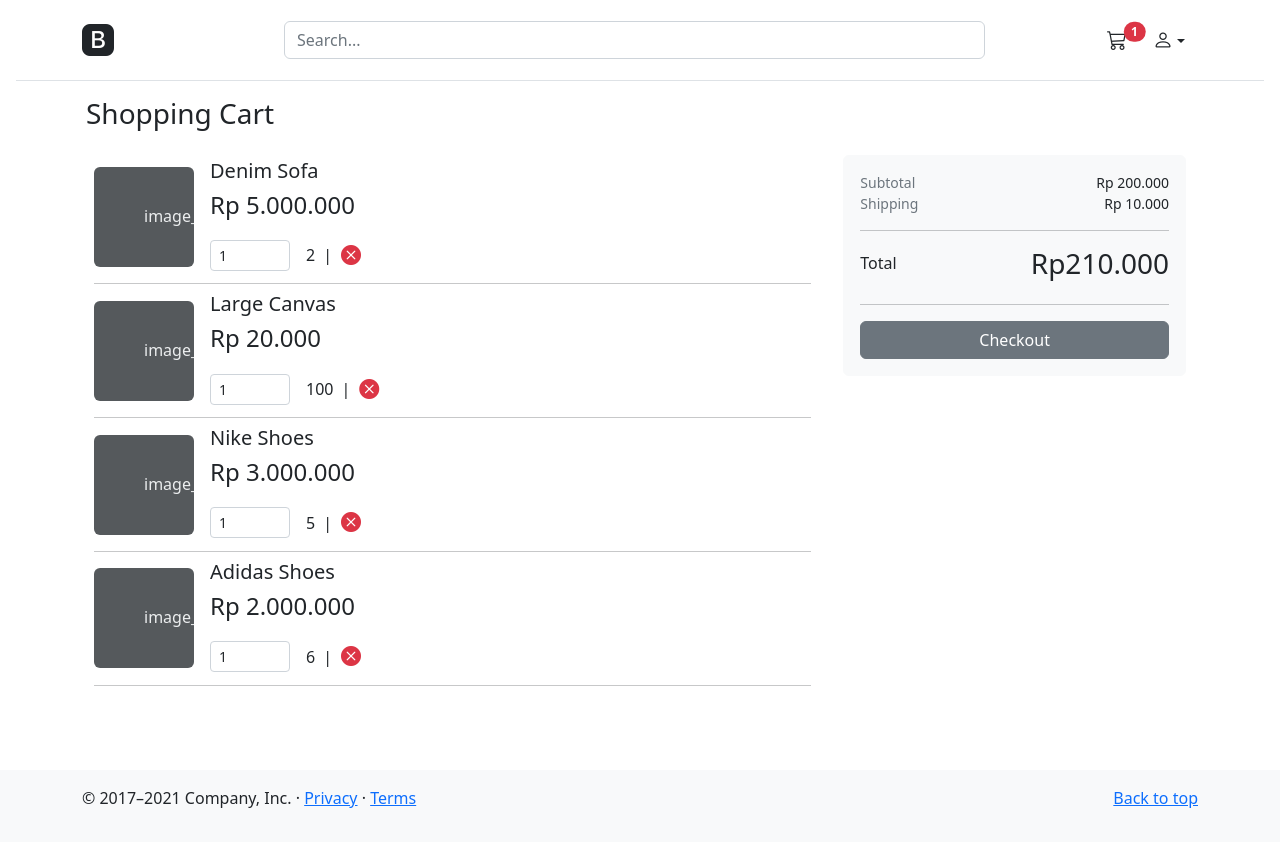
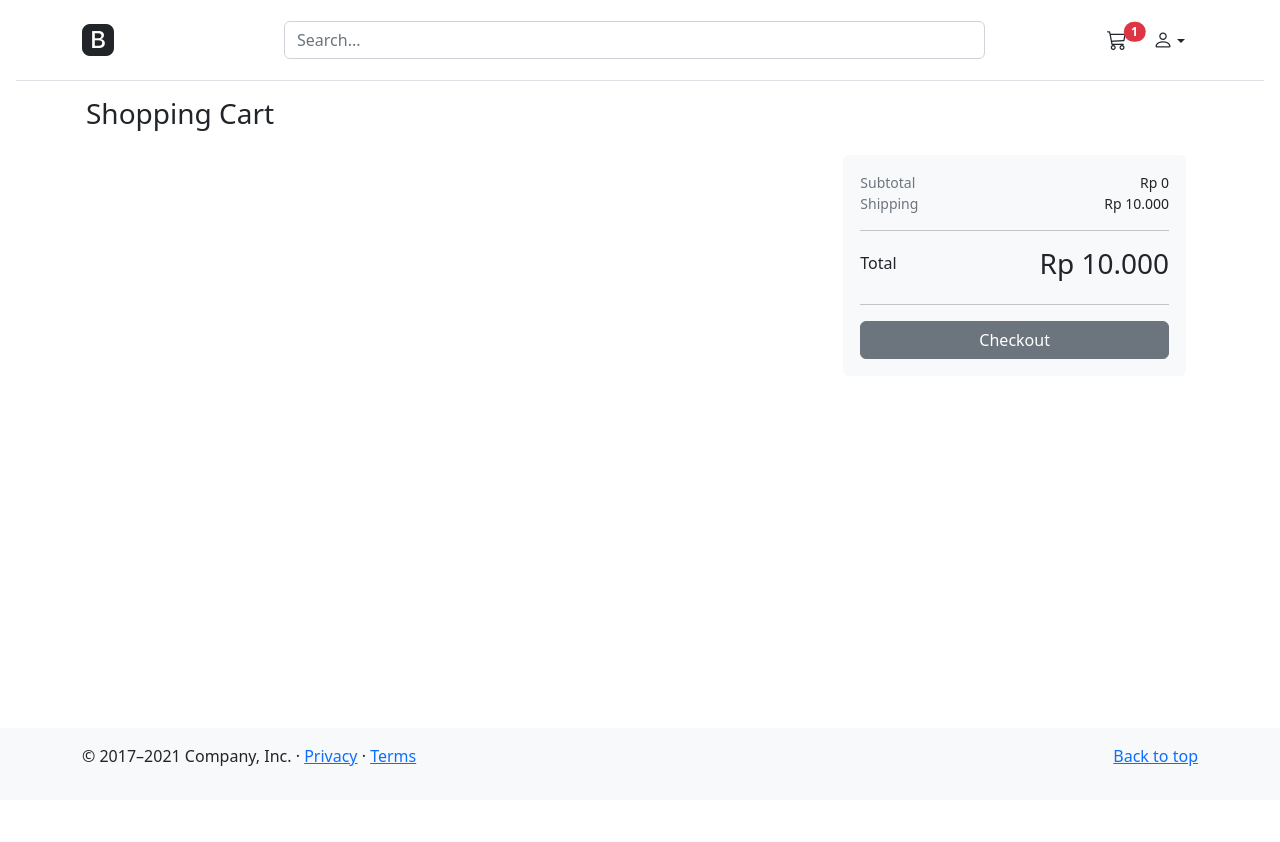
Before and after one commit to mailliw17/angular-e-commz, an Angular app: page /cart in a window 1280 px wide. After the commit the page ends 800 px from the top, so only its background shows below. Built offline with nearby package versions, Linux system fonts and the light colour scheme.

Commit message:
Add Cart Service

```diff
--- a/src/app/pages/buyer/b-cart-page/b-cart-page.component.html
+++ b/src/app/pages/buyer/b-cart-page/b-cart-page.component.html
@@ -7,17 +7,17 @@
         <div class="card-body">
           <div class="d-flex align-items-center justify-content-between">
             <small class="text-muted">Subtotal</small>
-            <small>Rp 200.000</small>
+            <small>{{ subtotal | currency}}</small>
           </div>
           <div class="d-flex align-items-center justify-content-between">
             <small class="text-muted">Shipping</small>
-            <small>Rp 10.000</small>
+            <small>{{ shipping | currency}}</small>
           </div>
           <hr>
 
           <div class="d-flex align-items-center justify-content-between mb-3">
             <h6 class="card-title">Total</h6>
-            <h3 class="card-title">Rp210.000</h3>
+            <h3 class="card-title">{{ subtotal + shipping | currency}}</h3>
           </div>
           <hr>
 
@@ -29,8 +29,8 @@
 
     <div class="col-lg-8 px-3">
       <div class="row row-cols-1">
-        <div class="col" *ngFor="let product of products">
-          <app-b-product-card [item]="product" type="list"></app-b-product-card>
+        <div class="col" *ngFor="let item of cart">
+          <app-b-product-card [item]="item" type="list"></app-b-product-card>
           <hr class="my-1">
         </div>
       </div>
--- a/src/app/pages/buyer/b-cart-page/b-cart-page.component.ts
+++ b/src/app/pages/buyer/b-cart-page/b-cart-page.component.ts
@@ -1,5 +1,5 @@
 import { Component, OnInit } from '@angular/core';
-import { ProductService } from 'src/app/services/buyer/product.service';
+import { CartService } from 'src/app/services/buyer/cart.service';
 
 @Component({
   selector: 'app-b-cart-page',
@@ -8,15 +8,18 @@ import { ProductService } from 'src/app/services/buyer/product.service';
 })
 export class BCartPageComponent implements OnInit {
 
-  products = [];
+  cart = [];
+  subtotal = 0;
+  shipping = 0;
 
-  constructor(private productService: ProductService) { }
+  constructor(private cartService: CartService) { }
 
   ngOnInit(): void {
-    this.onFetchProducts();
+    this.onFetchCart();
   }
 
-  onFetchProducts() {
-    this.products = this.productService.fetch();
+  onFetchCart() {
+    this.shipping = this.cartService.fetchShipping();
+    [this.cart, this.subtotal] = this.cartService.fetchCart(); //+subscribe
   }
 }
--- a/src/app/pages/buyer/b-checkout-page/b-checkout-page.component.html
+++ b/src/app/pages/buyer/b-checkout-page/b-checkout-page.component.html
@@ -5,33 +5,25 @@
       <div class="card bg-light border-light">
 
         <div class="card-body">
-          <div class="d-flex align-items-center justify-content-between">
-            <small class="text-muted">Product 1 (1 item)</small>
-            <small>Rp 100.000</small>
-          </div>
-          <div class="d-flex align-items-center justify-content-between">
-            <small class="text-muted">Product 2 (2 items)</small>
-            <small>Rp 200.000</small>
-          </div>
-          <div class="d-flex align-items-center justify-content-between">
-            <small class="text-muted">Product 3 (2 items)</small>
-            <small>Rp 200.000</small>
+          <div class="d-flex align-items-center justify-content-between" *ngFor="let item of cart">
+            <small class="text-muted">{{item.name}} (1 item)</small>
+            <small>{{ item.price | currency }}</small>
           </div>
           <hr>
 
           <div class="d-flex align-items-center justify-content-between">
             <small class="text-muted">Subtotal</small>
-            <small>Rp 500.000</small>
+            <small>{{ subtotal | currency}}</small>
           </div>
           <div class="d-flex align-items-center justify-content-between">
             <small class="text-muted">Shipping</small>
-            <small>Rp 10.000</small>
+            <small>{{ shipping | currency}}</small>
           </div>
           <hr>
 
           <div class="d-flex align-items-center justify-content-between">
             <h6 class="card-title">Total</h6>
-            <h3 class="card-title">Rp510.000</h3>
+            <h3 class="card-title">{{ subtotal + shipping | currency }}</h3>
           </div>
           <hr>
 
--- a/src/app/pages/buyer/b-checkout-page/b-checkout-page.component.ts
+++ b/src/app/pages/buyer/b-checkout-page/b-checkout-page.component.ts
@@ -1,4 +1,5 @@
 import { Component, OnInit } from '@angular/core';
+import { CartService } from 'src/app/services/buyer/cart.service';
 
 @Component({
   selector: 'app-b-checkout-page',
@@ -7,9 +8,19 @@ import { Component, OnInit } from '@angular/core';
 })
 export class BCheckoutPageComponent implements OnInit {
 
-  constructor() { }
+  cart = [];
+  subtotal = 0;
+  shipping = 0;
+
+  constructor(private cartService: CartService) { }
 
   ngOnInit(): void {
+    this.onFetchCart();
+
   }
 
+  onFetchCart() {
+    this.shipping = this.cartService.fetchShipping();
+    [this.cart, this.subtotal] = this.cartService.fetchCart(); //+subscribe
+  }
 }
--- a/src/app/pages/buyer/b-product-detail-page/b-product-detail-page.component.html
+++ b/src/app/pages/buyer/b-product-detail-page/b-product-detail-page.component.html
@@ -44,7 +44,7 @@
           <hr>
 
           <div class="d-grid gap-2">
-            <button routerLink="/cart" type="button" class="btn btn-secondary">Add to Cart</button>
+            <button (click)="onAddToCart(product)" type="button" class="btn btn-secondary">Add to Cart</button>
           </div>
         </div>
       </div>
--- a/src/app/pages/buyer/b-product-detail-page/b-product-detail-page.component.ts
+++ b/src/app/pages/buyer/b-product-detail-page/b-product-detail-page.component.ts
@@ -1,7 +1,10 @@
 import { Component, OnInit } from '@angular/core';
 import { ActivatedRoute } from '@angular/router';
+
+import { Product } from 'src/app/models/product.model';
+
 import { ProductService } from 'src/app/services/buyer/product.service';
-import { Product } from 'src/app/models/product.model';
+import { CartService } from 'src/app/services/buyer/cart.service';
 
 @Component({
   selector: 'app-b-product-detail-page',
@@ -13,7 +16,7 @@ export class BProductDetailPageComponent implements OnInit {
   productId = '';
   product:Product
 
-  constructor(private route: ActivatedRoute, private productService: ProductService) { }
+  constructor(private route: ActivatedRoute, private productService: ProductService, private cartService: CartService) { }
 
   ngOnInit(): void {
     this.productId = this.route.snapshot.params.id;
@@ -23,4 +26,8 @@ export class BProductDetailPageComponent implements OnInit {
   onFetchProduct(id: string) {
     this.product = this.productService.fetchById(id);
   }
+
+  onAddToCart(product: Product) {
+    this.cartService.add(product);
+  }
 }
--- /dev/null
+++ b/src/app/services/buyer/cart.service.ts
@@ -0,0 +1,28 @@
+import { Injectable } from '@angular/core';
+import { Product } from 'src/app/models/product.model';
+
+@Injectable({
+  providedIn: 'root'
+})
+export class CartService {
+
+  cart = [];
+  subtotal = 0;
+  shipping = 10000;
+
+  constructor() { }
+
+  fetchCart(): [object[], number] {
+    if (this.cart.length)
+      this.subtotal = this.cart?.reduce((sum, item) => sum += item.price, 0);
+    return [this.cart, this.subtotal];
+  }
+
+  fetchShipping() {
+    return this.shipping;
+  }
+
+  add(product:Product) {
+    return this.cart.push(product);
+  }
+}
```
Also changed, not shown: 1 other file (tests, documents, lock files or other folders).
